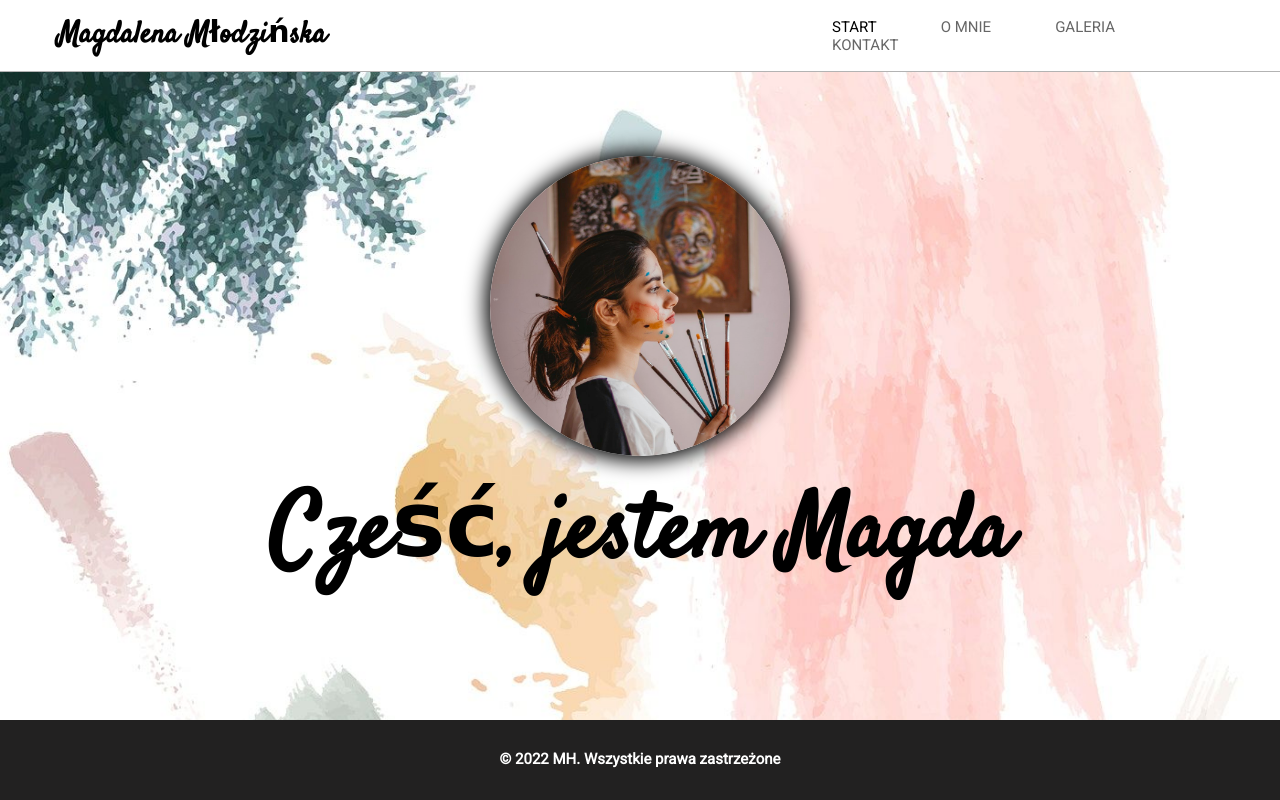
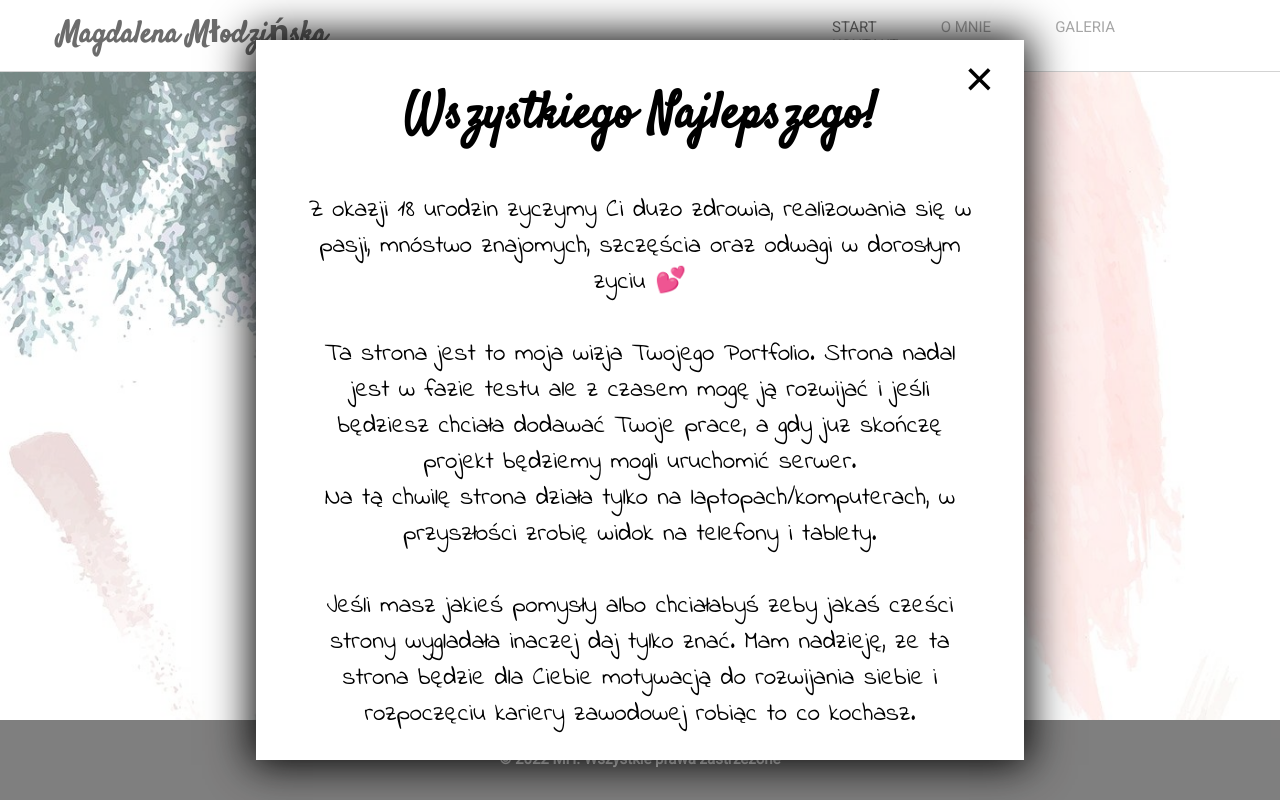
Before and after one commit to Halsik/ArtistPortfolio, a plain HTML site: page index.html in a window 1280 px wide. Drawn offline with Linux system fonts and the light colour scheme.

Commit message:
popUpIndex

```diff
--- a/gallery.css
+++ b/gallery.css
@@ -137,7 +137,7 @@ footer {
     background-color: rgba(0, 0, 0, 0.425);
 }
 .modal {
-    overflow: scroll;
+
     display: flex;
     width: 90%;
     height: 80%;
--- a/index.html
+++ b/index.html
@@ -8,6 +8,16 @@
     <link rel="stylesheet" href="style.css">
 </head>
 <body>
+    <div class="overlayFirst">
+        <div class="modal">
+            <button class="modalButtonFirst">×</button>
+            <div class="modalText">
+                <h1 class="modalHeader">Wszystkiego Najlepszego!</h1>
+            <p class="tip">Z okazji 18 urodzin zyczymy Ci duzo zdrowia, realizowania się w pasji, mnóstwo znajomych, szczęścia oraz odwagi w dorosłym zyciu 💕 <br><br> Ta strona jest to moja wizja Twojego Portfolio. Strona nadal jest w fazie testu ale z czasem mogę ją rozwijać i jeśli będziesz chciała dodawać Twoje prace, a gdy juz skończę projekt będziemy mogli uruchomić serwer.
+            <br>Na tą chwilę strona działa tylko na laptopach/komputerach, w przyszłości zrobię widok na telefony i tablety.<br><br>Jeśli masz jakieś pomysły albo chciałabyś zeby jakaś cześci strony wygladała inaczej daj tylko znać. Mam nadzieję, ze ta strona będzie dla Ciebie motywacją do rozwijania siebie i rozpoczęciu kariery zawodowej robiąc to co kochasz.</p>
+        </div>
+    </div>
+    </div>
     <main>
          <nav>
              <div class="artistName">
@@ -39,5 +49,6 @@
             </div>
          </footer>
     </main>
+    <script src="scriptIndex.js"></script>
 </body>
 </html>
--- a/script.js
+++ b/script.js
@@ -11,13 +11,13 @@ const ninethImage = document.querySelector(".ninethPaint");
 const showLayout = document.querySelector(".overlay")
 const modalButton = document.querySelector(".modalButton")
 const modalImage = document.querySelector(".modalImage")
+const modalButtonFirst = document.querySelector(".modalButtonFirst")
 
 let photo = ["2about.jpeg", "1.jpg", "3.jpeg", "4.jpeg", "5.jpeg", "6.jpeg", "7.jpeg", "8.jpeg", "9.jpeg"]
 
 modalButton.addEventListener("click", function() {
    showLayout.classList.remove("show")
 })
-
 
 firstImage.addEventListener("click", function() {
     showLayout.classList.toggle("show")
--- /dev/null
+++ b/scriptIndex.js
@@ -0,0 +1,9 @@
+const modalButtonFirst = document.querySelector(".modalButtonFirst");
+const showLayoutFirst = document.querySelector(".overlayFirst");
+
+
+
+
+modalButtonFirst.addEventListener("click", function() {
+    showLayoutFirst.classList.toggle("hide")
+})
--- a/style.css
+++ b/style.css
@@ -1,5 +1,6 @@
 @import url('https://fonts.googleapis.com/css2?family=Satisfy&display=swap');
 @import url('https://fonts.googleapis.com/css2?family=Roboto&display=swap');
+@import url('https://fonts.googleapis.com/css2?family=Indie+Flower&display=swap');
 
 * {
     margin: 0;
@@ -131,3 +132,66 @@ footer {
         color: white;
 
 }
+
+.overlayFirst {
+
+    display: inline-block;
+    position: fixed;
+    top:0;
+    bottom: 0;
+    left: 0;
+    right: 0;
+    z-index: 1;
+    background-color: rgba(255, 255, 255, 0.425);
+}
+.modal {
+    overflow: scroll;
+    display: flex;
+    width: 60%;
+    height: 90%;
+    margin: auto;
+    background-color: rgb(255, 255, 255);
+    box-shadow: rgb(6, 6, 6) 0px 0px 40px 5px;
+    position: absolute;
+    top:0;
+    bottom: 0;
+    left: 0;
+    right: 0;
+}
+
+.hide {
+    display: none;
+}
+
+.modalText {
+    width: 100%;
+}
+.tip {
+    font-family: 'Indie Flower', cursive;
+    color: black;
+    padding-right: 50px;
+    padding-left: 50px;
+    padding-bottom: 40px;
+    text-align: center;
+    font-size: 25px;
+
+}
+
+.modalHeader {
+    text-align: center;
+    font-family: 'Satisfy', cursive;
+    padding: 40px;
+    color: black;
+    font-size: 50px;
+}
+
+.modalButtonFirst {
+    cursor: pointer;
+    font-size: 50px;
+    background-color: transparent;
+    border: none;
+    position: absolute;
+    right: 30px;
+    top: 10px;
+    color: black;
+}
```
